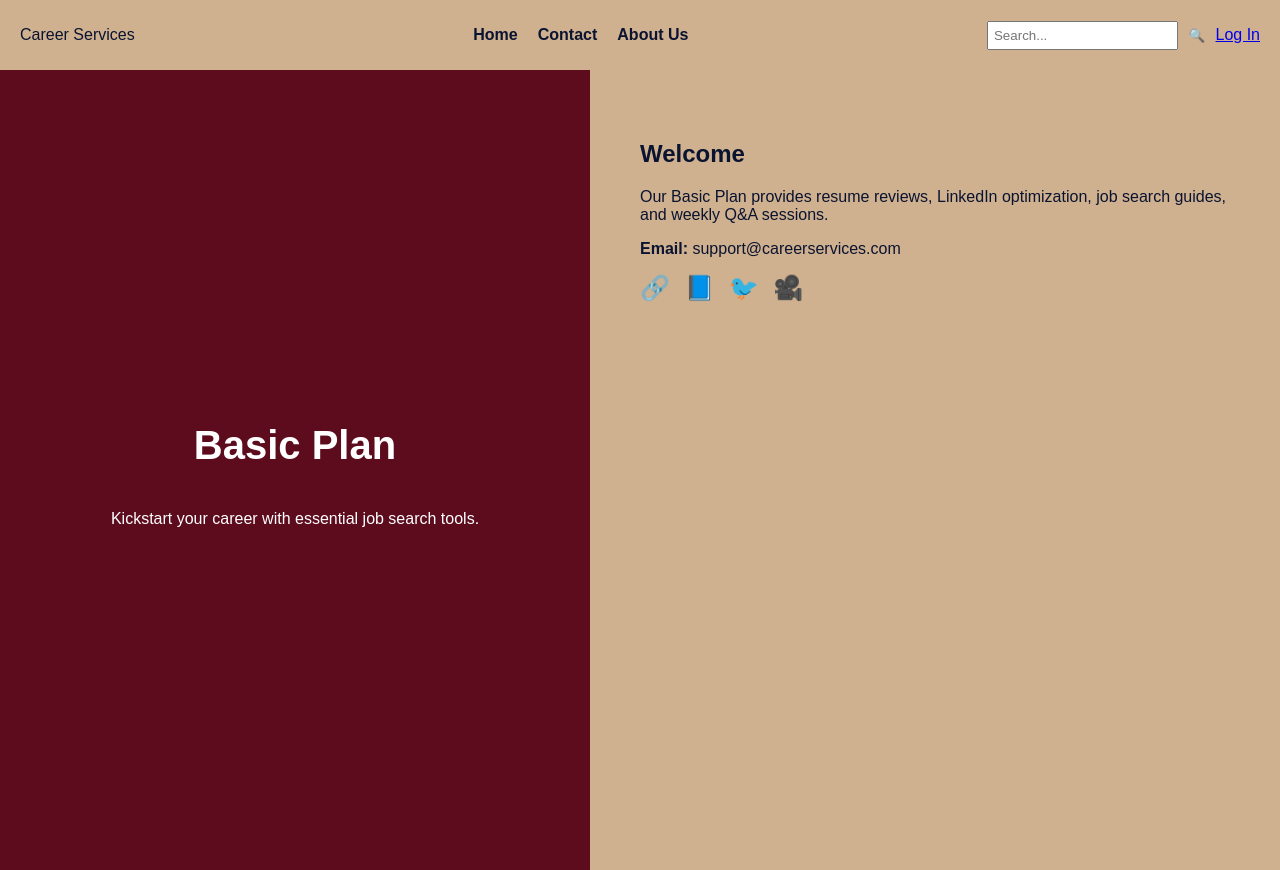
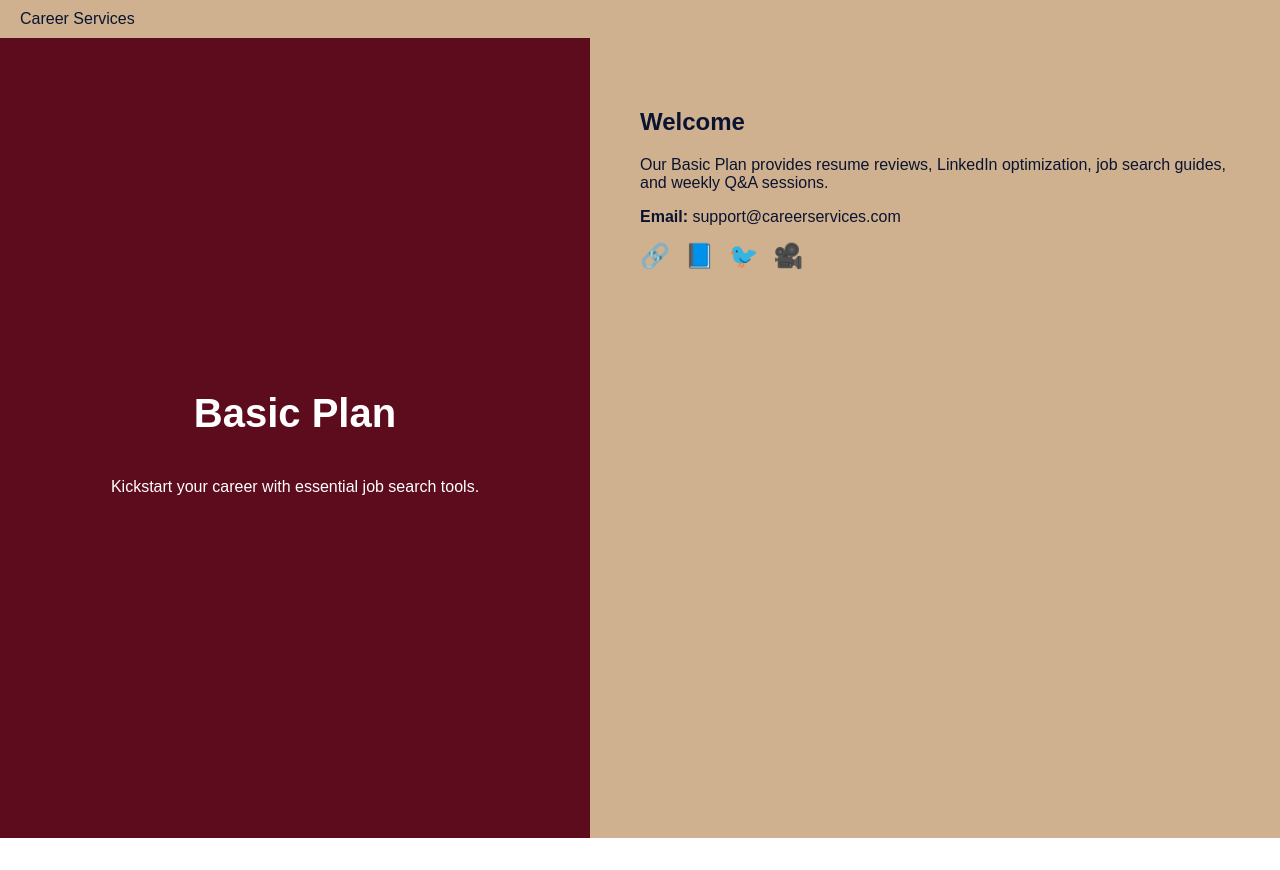
Before and after one commit to iederees-create/Basic-Plan---Landing-Page, a plain HTML site: page index.html in a window 1280 px wide. After the commit the page ends 838 px from the top, so only its background shows below. Drawn offline with Linux system fonts and the light colour scheme.

Commit message:
Update index.html

```diff
--- a/index.html
+++ b/index.html
@@ -9,16 +9,6 @@
 <body>
     <nav>
         <div class="logo">Career Services</div>
-        <ul>
-            <li><a href="#">Home</a></li>
-            <li><a href="#">Contact</a></li>
-            <li><a href="#">About Us</a></li>
-        </ul>
-        <div class="search-login">
-            <input type="text" placeholder="Search...">
-            <button>🔍</button>
-            <a href="#" class="login">Log In</a>
-        </div>
     </nav>
 
     <div class="container">
```
